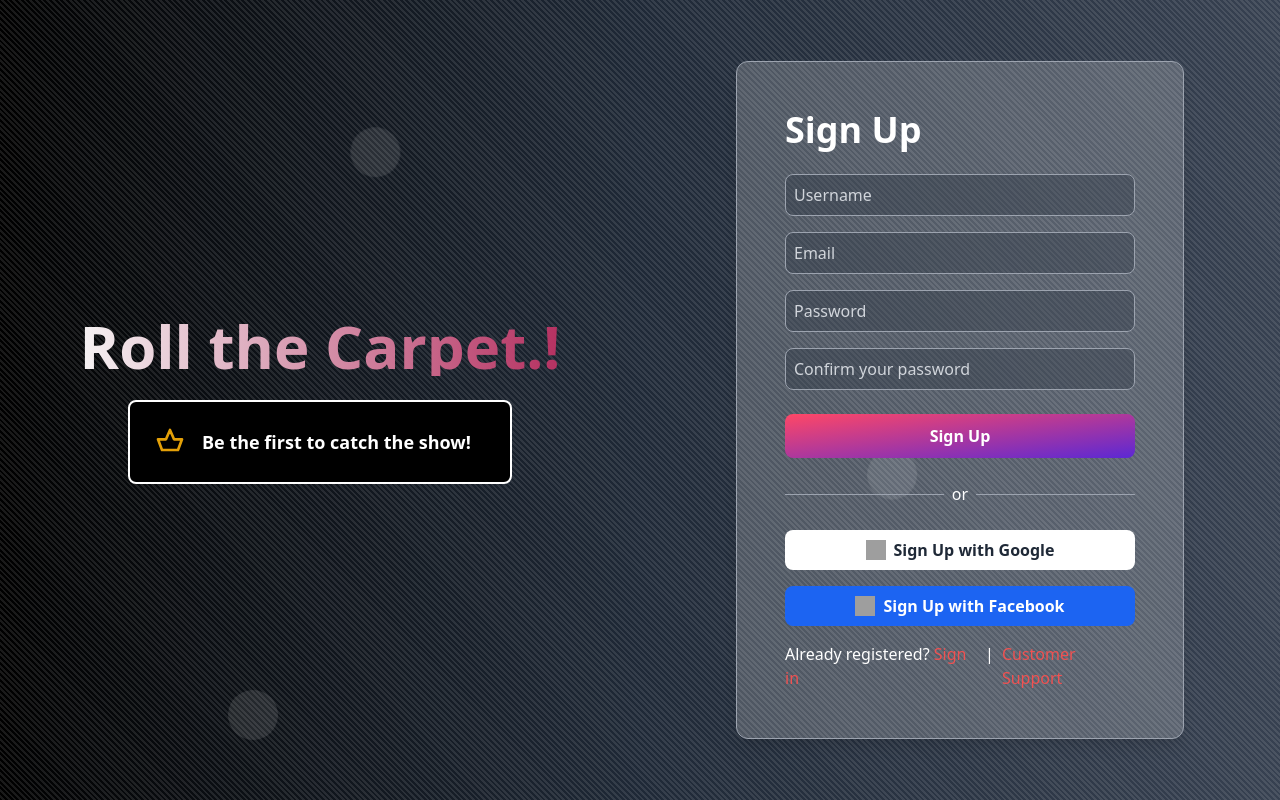
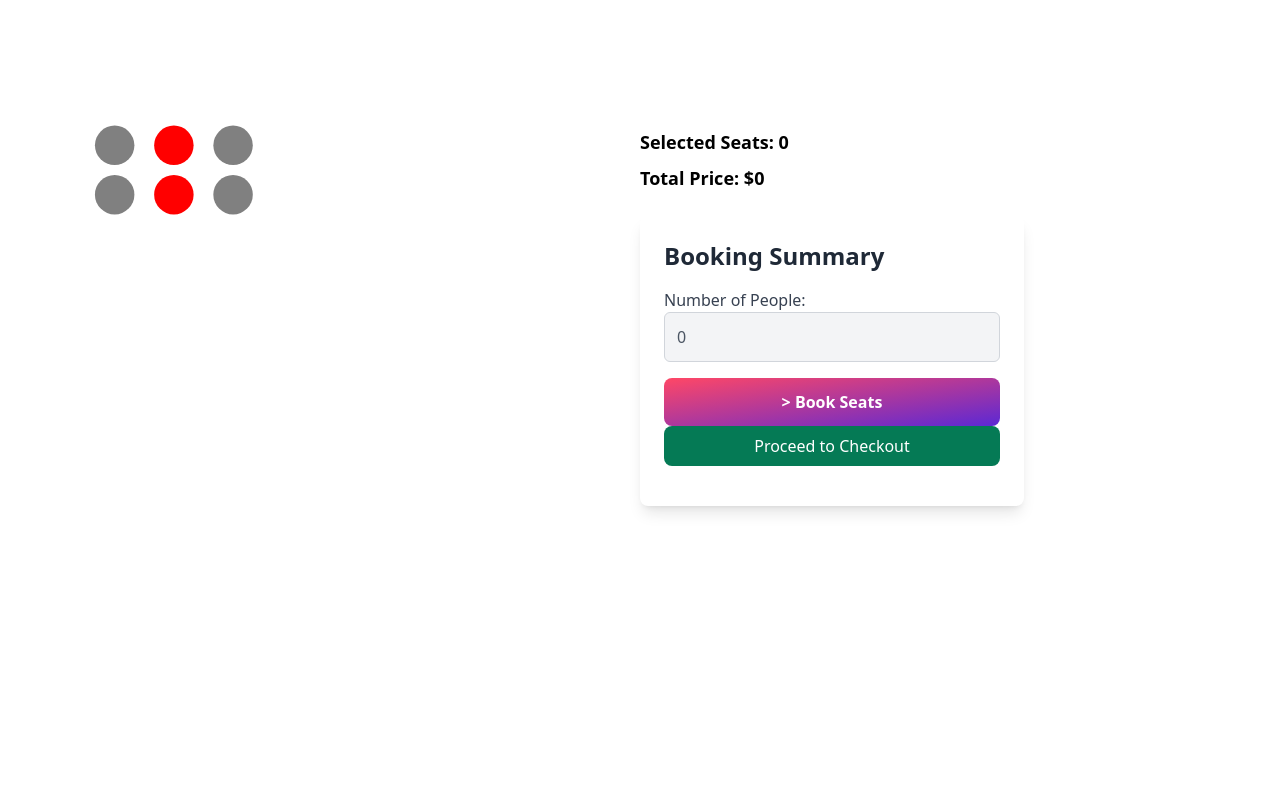
Before and after one commit to thisAbdU/cinema-schedule-app, a Nuxt app in the folder frontend/: page / in a window 1280 px wide. Built offline with nearby package versions, Linux system fonts and the light colour scheme; grey boxes are pictures that could not be loaded.

Commit message:
add proceed to checkout button. but it should be edited to match with the rest of the theme

```diff
--- a/frontend/app.vue
+++ b/frontend/app.vue
@@ -1,5 +1,5 @@
 <template>
   <div>
-    <AuthSignup />
+    <CheckoutSelectSeat />
   </div>
 </template>
--- /dev/null
+++ b/frontend/components/Checkout/SelectSeat.vue
@@ -0,0 +1,167 @@
+<template>
+    <div class="container mx-auto p-4 flex flex-col md:flex-row my-20">
+      <!-- Cinema Layout -->
+      <div class="cinema-layout flex-1 mb-8">
+        <svg xmlns="http://www.w3.org/2000/svg" class="w-full h-auto" viewBox="0 0 600 300">
+          <!-- Adjust seat positions according to your layout -->
+          <g v-for="seat in seats" :key="seat.id">
+            <!-- Reserved Seats -->
+            <circle
+              v-if="seat.status === 'reserved'"
+              :cx="seat.x"
+              :cy="seat.y"
+              :r="seat.radius"
+              fill="red"
+              class="seat reserved"
+            />
+            <!-- Booked Seats -->
+            <circle
+              v-else-if="seat.status === 'booked'"
+              :cx="seat.x"
+              :cy="seat.y"
+              :r="seat.radius"
+              fill="green"
+              class="seat booked"
+            />
+            <!-- Available Seats -->
+            <circle
+              v-else
+              :cx="seat.x"
+              :cy="seat.y"
+              :r="seat.radius"
+              fill="gray"
+              class="seat available"
+              @click="selectSeat(seat)"
+            />
+          </g>
+        </svg>
+      </div>
+
+        <!-- Booking Info and Form -->
+        <div class="booking-info flex-1 p-4 md:p-8">
+        <div class="mb-6">
+            <p class="text-lg font-semibold mb-2">Selected Seats: <span class="font-bold">{{ selectedSeats.length }}</span></p>
+            <p class="text-lg font-semibold">Total Price: $<span class="font-bold">{{ totalPrice }}</span></p>
+        </div>
+        <!-- Form Container -->
+        <div class="booking-form bg-white p-6 rounded-lg shadow-lg max-w-sm mx-auto md:mx-0">
+            <h2 class="text-2xl font-bold mb-4 text-gray-800">Booking Summary</h2>
+            <form>
+            <!-- Number of People (Non-editable) -->
+            <div class="mb-4">
+                <label for="numPeople" class="block text-gray-700 font-medium">Number of People:</label>
+                <input
+                type="text"
+                id="numPeople"
+                :value="numPeople"
+                class="w-full p-3 border border-gray-300 rounded-md bg-gray-100 text-gray-600"
+                readonly
+                />
+            </div>
+
+            <!-- Book Seats Button -->
+            <button
+              type="button"
+              @click="handleSubmit"
+              :disabled="selectedSeats.length === 0"
+              class="w-full bg-custom-gradient text-white font-bold py-3 px-4 rounded-lg hover:bg-custom-gradient-hover transition">
+            >
+              Book Seats
+            </button>
+
+
+          <!-- Proceed to Checkout Button -->
+          <button
+            type="button"
+            @click="proceedToCheckout"
+            :disabled="selectedSeats.length === 0"
+            class="w-full bg-green-600 text-white px-4 py-2 rounded-lg hover:bg-green-700 transition ease-in-out duration-300 mb-4"
+          >
+            Proceed to Checkout
+          </button>
+
+          </form>
+        </div>
+      </div>
+    </div>
+  </template>
+
+//TODO: I should unselect back the seats I selected
+  <script>
+  export default {
+    data() {
+      return {
+        seats: [
+          // Example seat data; adjust positions and status
+          { id: 1, x: 100, y: 50, radius: 20, status: 'available' },
+          { id: 2, x: 160, y: 50, radius: 20, status: 'reserved' },
+          { id: 3, x: 220, y: 50, radius: 20, status: 'available' },
+          { id: 4, x: 100, y: 100, radius: 20, status: 'available' },
+          { id: 5, x: 160, y: 100, radius: 20, status: 'reserved' },
+          { id: 6, x: 220, y: 100, radius: 20, status: 'available' },
+          // Add more seats with appropriate x, y, radius, and status
+        ],
+        selectedSeats: [],
+      };
+    },
+    computed: {
+      numPeople() {
+        return this.selectedSeats.length;
+      },
+      totalPrice() {
+        return this.selectedSeats.length * 10; // Example price calculation
+      },
+    },
+    methods: {
+      selectSeat(seat) {
+        if (seat.status === 'reserved') {
+          alert('This seat is reserved.');
+          return;
+        }
+
+        if (seat.status === 'booked') {
+          alert('This seat has already been booked.');
+          return;
+        }
+
+        // Toggle seat selection
+        seat.status = seat.status === 'available' ? 'booked' : 'available';
+        const index = this.selectedSeats.findIndex(s => s.id === seat.id);
+        if (index === -1) {
+          this.selectedSeats.push(seat);
+        } else {
+          this.selectedSeats.splice(index, 1);
+          seat.status = 'available'; // Mark as available if deselected
+        }
+      },
+      handleSubmit() {
+        alert(`Seats booked: ${this.selectedSeats.length}. Total price: $${this.totalPrice}`);
+        // Handle form submission logic (e.g., save to database)
+      },
+      proceedToCheckout() {
+      if (this.selectedSeats.length > 0) {
+        // Navigate to checkout page
+        this.$router.push('/checkout');
+      } else {
+        alert('Please select at least one seat.');
+      }
+    },
+    },
+  };
+  </script>
+
+  <style scoped>
+  .seat {
+    cursor: pointer;
+    transition: fill 0.3s;
+  }
+  .seat.available:hover {
+    fill: lightgray;
+  }
+  .seat.reserved {
+    cursor: not-allowed;
+  }
+  .seat.booked {
+    cursor: not-allowed;
+  }
+  </style>
--- a/frontend/package.json
+++ b/frontend/package.json
@@ -10,6 +10,7 @@
     "postinstall": "nuxt prepare"
   },
   "dependencies": {
+    "@vee-validate/yup": "^4.13.2",
     "flowbite": "^2.5.1",
     "nuxt": "^3.13.0",
     "vee-validate": "^4.13.2",
```
Also changed, not shown: 1 other file (tests, documents, lock files or other folders).
